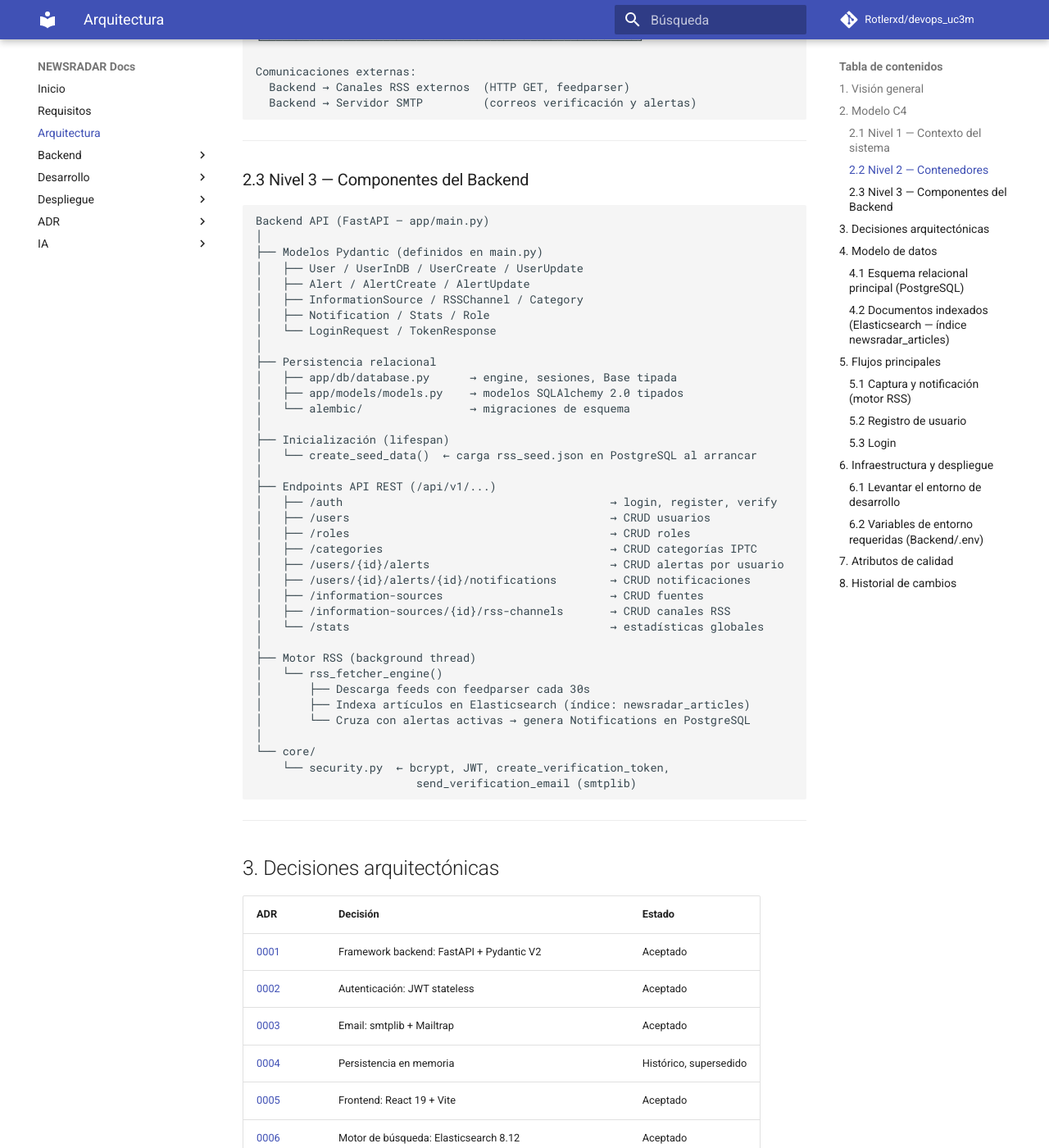
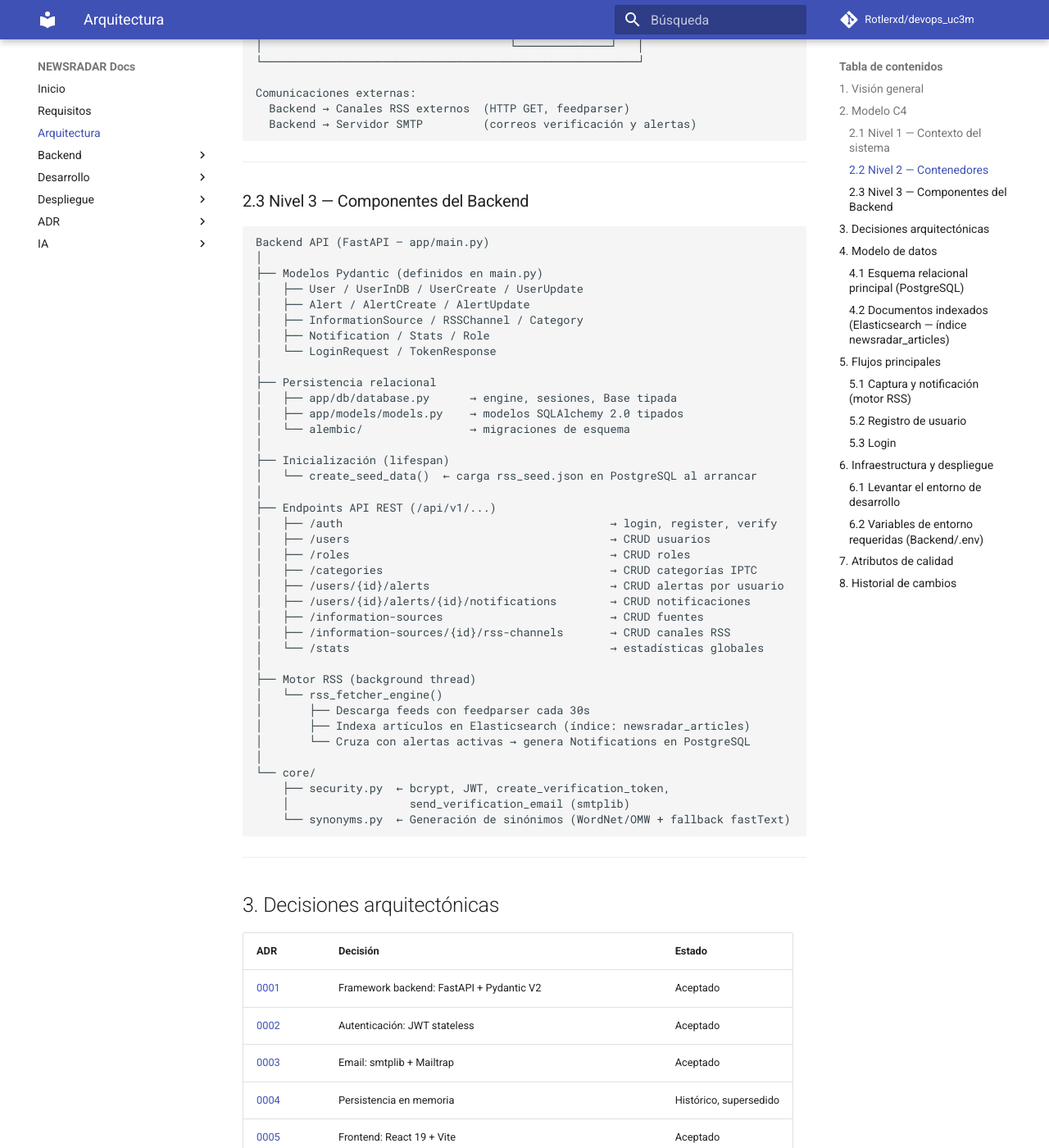
Before and after one commit to Rotlerxd/devops_uc3m, an MkDocs documentation site: the page built from docs/architecture.md, in a window 1280 px wide and 1400 px high, scrolled down 2110 px. Shown: the whole window at 82% size. Built offline with MkDocs 1.6.1 and Material for MkDocs 9.7.7, drawn with Linux system fonts in a browser that asks for light colours; comment, search, counter and statistics services are not loaded; some of the changed text lies outside the part shown.

Commit message:
docs: document synonym generation feature in README, architecture, and testing docs
- README: add Synonym Generation for Alerts section with API endpoints and frontend integration
- architecture.md: add synonyms.py to backend components, update alert flow, add ADR 0016 to decisions table
- testing.md: document synonym test files and run commands

````diff
--- a/docs/architecture.md
+++ b/docs/architecture.md
@@ -21,7 +21,8 @@
 **Decisión clave actual:** las entidades del sistema se almacenan en
 **PostgreSQL 15** mediante **SQLAlchemy 2.0**, con migraciones versionadas por
 **Alembic**. Elasticsearch sigue dedicándose a la indexación y búsqueda de
-noticias RSS. Ver [ADR 0015](adr/0015-postgresql-sqlalchemy-alembic.md).
+noticias RSS. El sistema incluye generación de sinónimos para descriptores de
+alertas mediante NLTK WordNet/OMW (ADR 0016). Ver [ADR 0015](adr/0015-postgresql-sqlalchemy-alembic.md).
 
 ---
 
@@ -138,8 +139,9 @@
 │       └── Cruza con alertas activas → genera Notifications en PostgreSQL
 │
 └── core/
-    └── security.py  ← bcrypt, JWT, create_verification_token,
-                        send_verification_email (smtplib)
+    ├── security.py  ← bcrypt, JWT, create_verification_token,
+    │                  send_verification_email (smtplib)
+    └── synonyms.py  ← Generación de sinónimos (WordNet/OMW + fallback fastText)
 ```
 
 ---
@@ -163,6 +165,7 @@
 | [0013](adr/0013-documentacion-backend-mkdocs-docstrings.md) | Documentación backend: docstrings + MkDocs | Aceptado |
 | [0014](adr/0014-integracion-api-gestion-fuentes-alertas.md) | Integración con API REST para Gestión de Fuentes y Alertas | Aceptado |
 | [0015](adr/0015-postgresql-sqlalchemy-alembic.md) | Persistencia: PostgreSQL + SQLAlchemy + Alembic | Aceptado |
+| [0016](adr/0016-generacion-sinonimos-wordnet.md) | Generación de sinónimos: NLTK WordNet/OMW + fastText fallback | Aceptado |
 
 ---
 
@@ -240,6 +243,8 @@
     └── es_client.index(index="newsradar_articles", id=entry.link, doc=...)
 
 Para cada alerta en alerts_store:
+    │
+    ├── [OPCIONAL] Expand descriptors con sinónimos vía servicio de sinónimos
     │
     ├── Query Elasticsearch: multi_match sobre title+summary
     │   con filtro published_at >= now-15m
````
Also changed, not shown: README.md (+14 -0 lines), docs/development/testing.md (+7 -2 lines).
